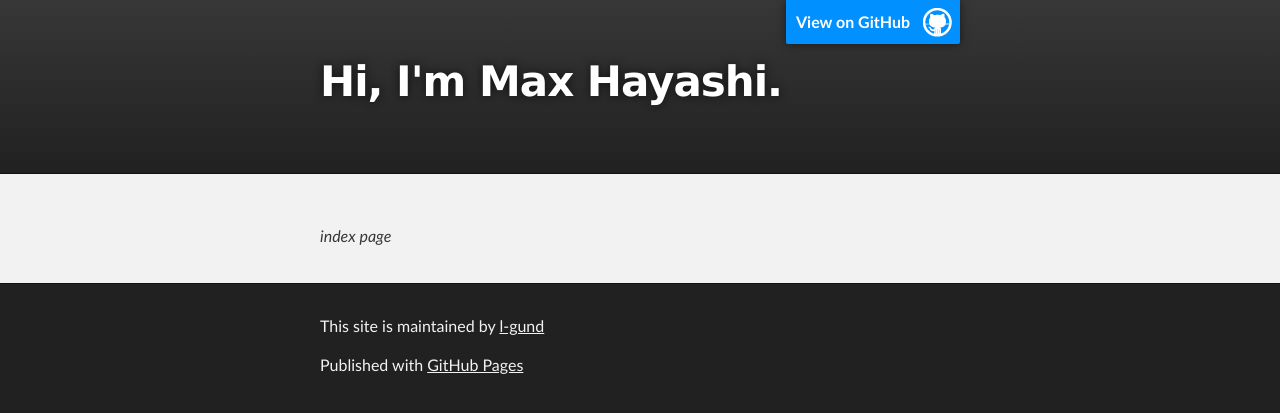
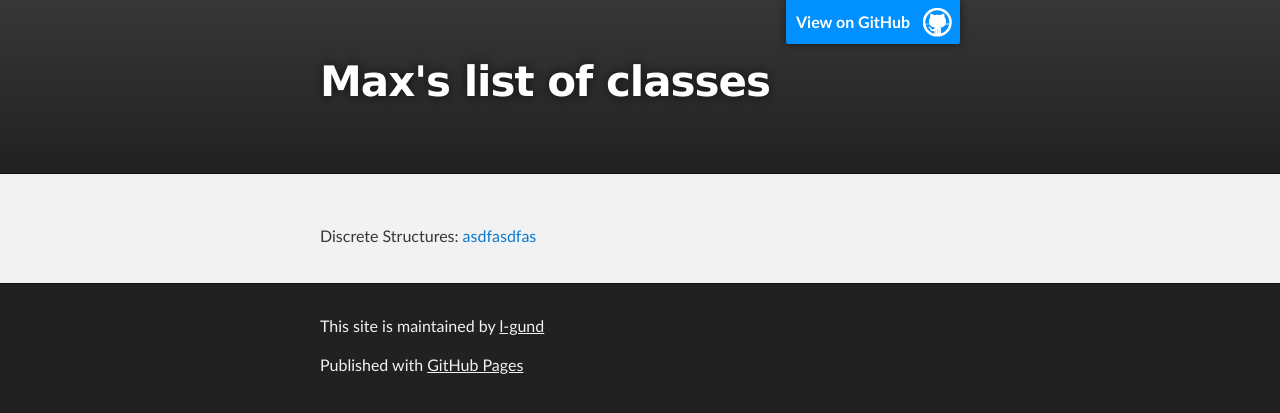
Before and after one commit to l-gund/mhhayashi.github.io, a Jekyll site: the page built from index.md, in a window 1280 px wide. Shown: the top 413 px of the page. Built offline with Jekyll 4.4.1, drawn with Linux system fonts in a browser that asks for light colours; the repository's description, which GitHub fills in, is left out.

Commit message:
Update index.md

```diff
--- a/index.md
+++ b/index.md
@@ -1,5 +1,6 @@
 ---
 layout: default
-title: Hi, I'm Max Hayashi.
+title: Max's list of classes
 ---
-*index page*
+Discrete Structures:
+[asdfasdfas](https://course.ccs.neu.edu/cs1800f19/)
```
